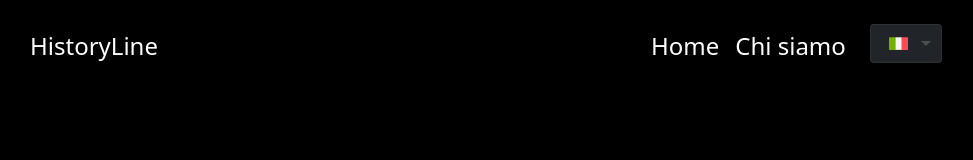
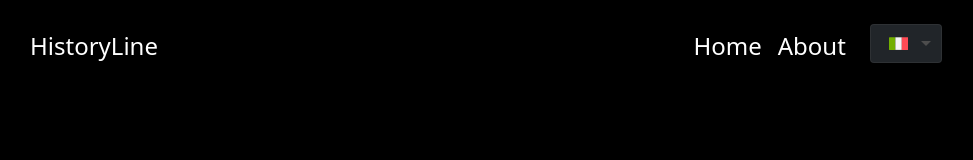
Before and after one commit to SimoneCampisi0/HistoryLine_1, a React (Vite) app: page / in a window 1280 px wide. Shown: the top 160 px of the page, without its empty margins (154-1127 px from the left). Built offline with nearby package versions, Linux system fonts and the light colour scheme.

Commit message:
Varie fix CSS

```diff
--- a/src/components/Menu.jsx
+++ b/src/components/Menu.jsx
@@ -55,7 +55,7 @@ function Menu({ language, setLanguage }) {
                                     {language === 'italian' ? (
                                         <>
                                             <div role="button" onClick={() => goTo('/')}>Home</div>
-                                            <div role="button" onClick={() => goTo('/about')}>Chi siamo</div>
+                                            <div role="button" onClick={() => goTo('/about')}>About</div>
                                         </>
                                     ) : (
                                         <>
@@ -71,7 +71,7 @@ function Menu({ language, setLanguage }) {
                                 {language === 'italian' &&
                                     <>
                                         <div className="m-2" onClick={() => goTo('/')} role="button">Home</div>
-                                        <div className="m-2" onClick={() => goTo('/about')} role="button">Chi siamo</div>
+                                        <div className="m-2" onClick={() => goTo('/about')} role="button">About</div>
                                     </>
                                 }
                                 {language === 'english' &&
```
